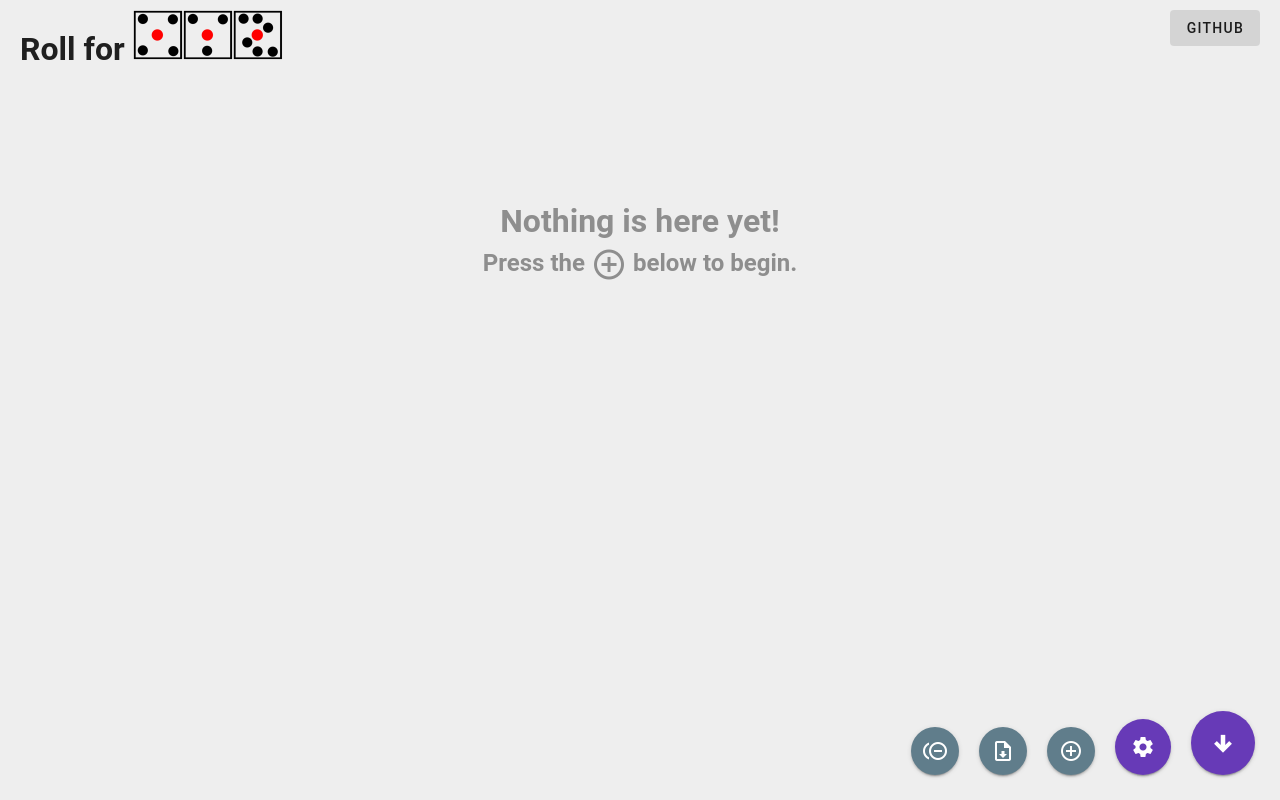
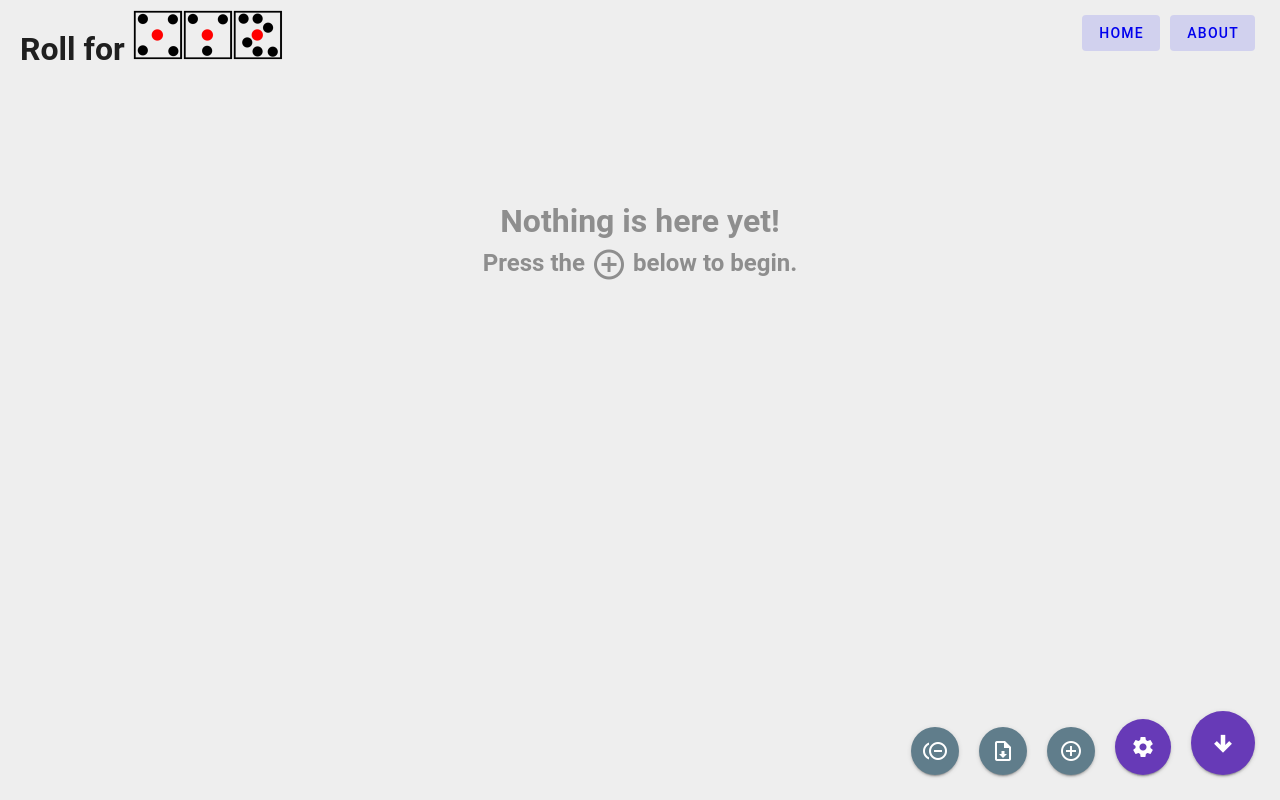
Before and after one commit to SuperShadowPlay/rollforxyz, a Vue app: page / in a window 1280 px wide. Built offline with nearby package versions, Linux system fonts and the light colour scheme.

Commit message:
Basic about page

```diff
--- a/src/components/MainHeader.vue
+++ b/src/components/MainHeader.vue
@@ -11,9 +11,19 @@
 
       <v-col cols="2">
         <div class="right">
-          <v-btn variant="tonal" v-on:click="openGitHubPage">
-            GitHub
-          </v-btn>
+          <router-link to="/about">
+            <v-btn variant="tonal">
+              About
+            </v-btn>
+          </router-link>
+        </div>
+
+        <div class="right">
+          <router-link to="/">
+            <v-btn variant="tonal">
+              Home
+            </v-btn>
+          </router-link>
         </div>
       </v-col>
     </v-row>
@@ -22,10 +32,6 @@
 
 <script setup>
   import logoImage from "../assets/xyz_full_small_trans.png";
-
-  function openGitHubPage() {
-    window.open('https://github.com/SuperShadowPlay/rollforxyz/', '_blank').focus();
-  }
 </script>
 
 <style scoped>
@@ -37,6 +43,7 @@
 
   .right {
     float: right;
+    margin: 5px;
   }
 
   .img {
--- a/src/layouts/default/MainContent.vue
+++ b/src/layouts/default/MainContent.vue
@@ -1,10 +1,12 @@
 <template>
   <v-app>
     <v-main>
+      <MainHeader/>
       <router-view />
     </v-main>
   </v-app>
 </template>
 
 <script setup>
+  import MainHeader from '@/components/MainHeader.vue';
 </script>
--- a/src/router/index.js
+++ b/src/router/index.js
@@ -7,12 +7,20 @@ const routes = [
     component: () => import('@/layouts/default/MainContent.vue'),
     children: [
       {
-        path: '',
+        path: '/',
         name: 'Home',
         // route level code-splitting
         // this generates a separate chunk (about.[hash].js) for this route
         // which is lazy-loaded when the route is visited.
         component: () => import(/* webpackChunkName: "home" */ '@/views/HomeView.vue'),
+      },
+      {
+        path: '/about',
+        name: 'About',
+        // route level code-splitting
+        // this generates a separate chunk (about.[hash].js) for this route
+        // which is lazy-loaded when the route is visited.
+        component: () => import(/* webpackChunkName: "about" */ '@/views/AboutView.vue'),
       },
     ],
   },
--- /dev/null
+++ b/src/views/AboutView.vue
@@ -0,0 +1,28 @@
+<template>
+  <div class="content">
+    <p>This is the about page. More information to come.</p>
+
+    <div class="button">
+      <v-btn variant="tonal" @click="openGitHubPage">
+        GitHub
+      </v-btn>
+    </div>
+  </div>
+</template>
+
+<script setup>
+  function openGitHubPage() {
+    window.open('https://github.com/SuperShadowPlay/rollforxyz/', '_blank').focus();
+  }
+</script>
+
+<style scoped>
+.content {
+  margin: 15px;
+  text-align: center;
+}
+
+.button {
+  margin: 15px;
+}
+</style>
--- a/src/views/HomeView.vue
+++ b/src/views/HomeView.vue
@@ -1,10 +1,12 @@
 <template>
-  <MainHeader/>
   <div class="content">
+
     <CreatureBox/>
+
     <div class="floatingButtons">
       <ButtonBar/>
     </div>
+
   </div>
 </template>
 
```
